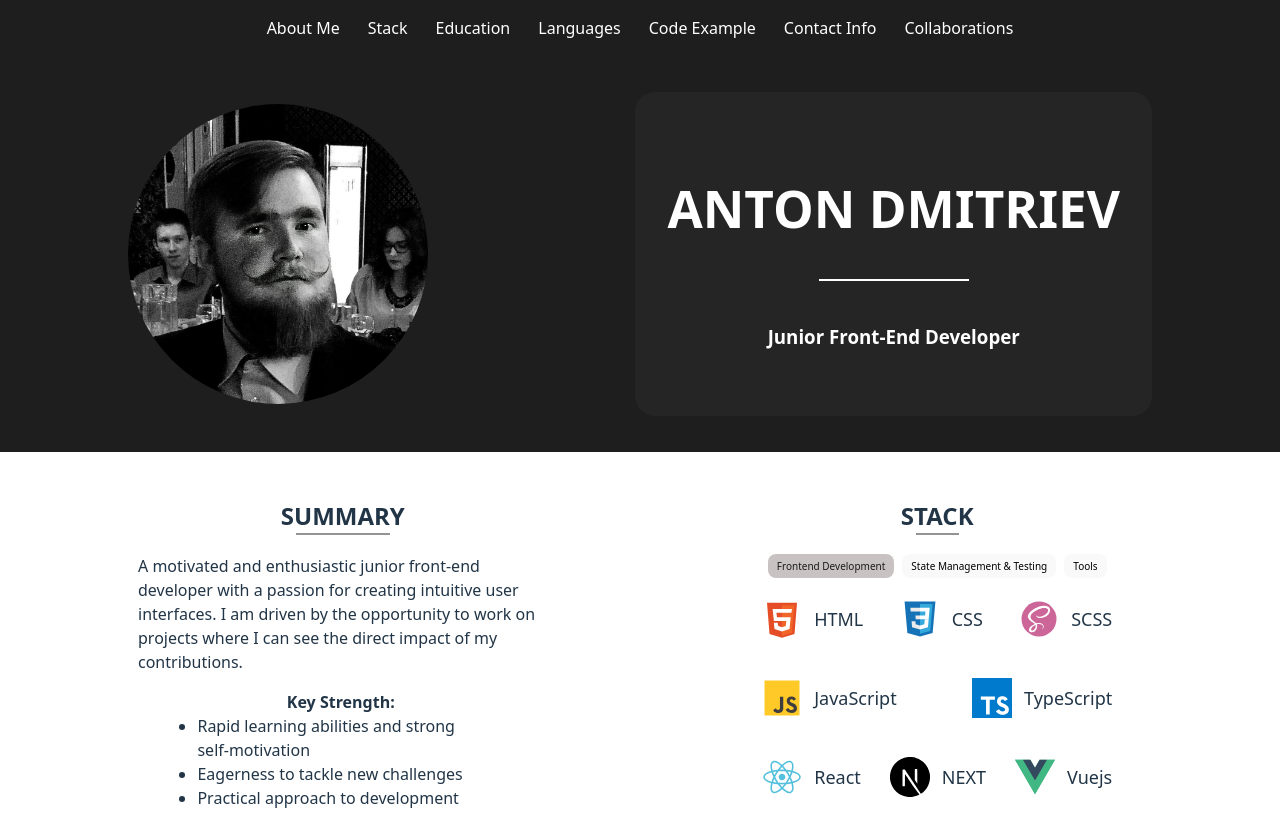
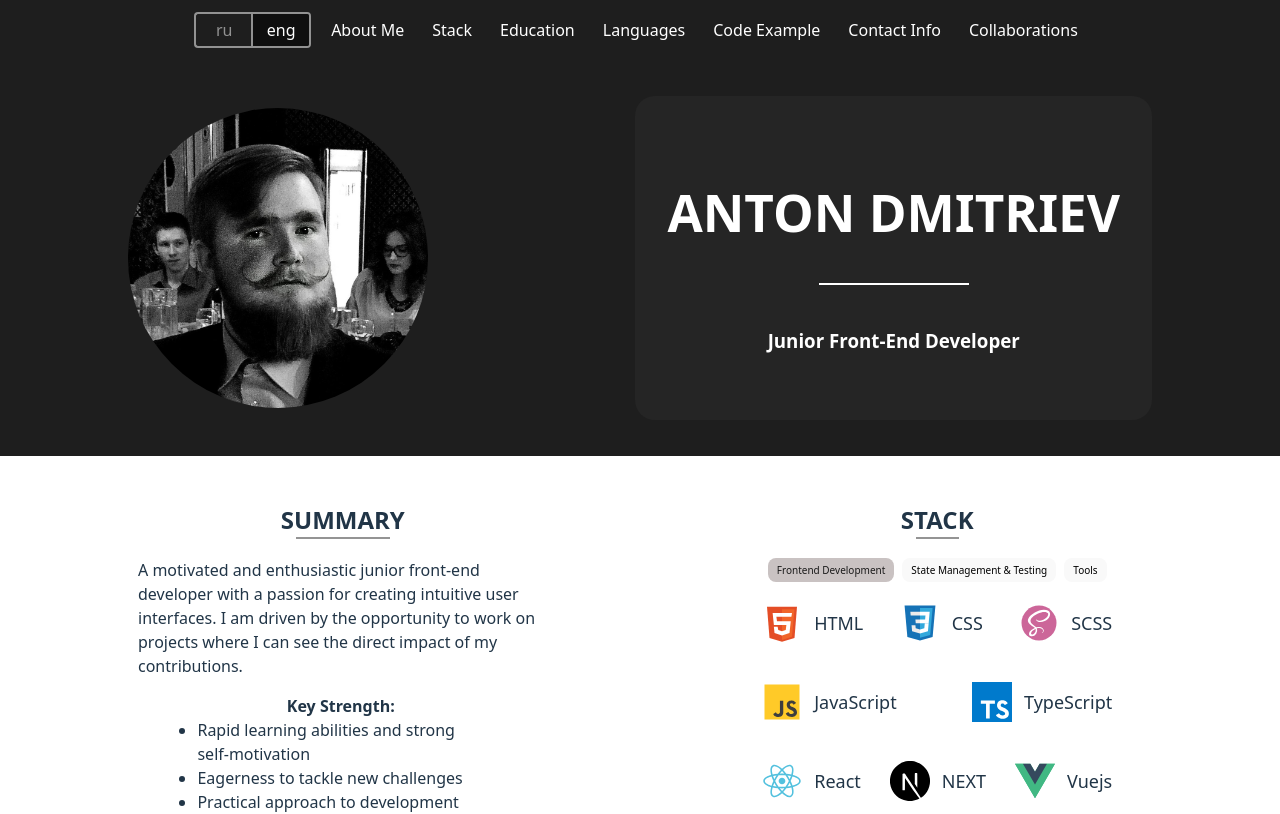
Before and after one commit to lipan4836/lipan4836, a React (Vite) app in the folder cv/: page / in a window 1280 px wide. Shown: the top 814 px of the page. Built offline with nearby package versions, Linux system fonts and the light colour scheme.

Commit message:
feat: implement lang switcher component

```diff
--- a/cv/src/components/Header/Header.tsx
+++ b/cv/src/components/Header/Header.tsx
@@ -1,5 +1,6 @@
 import { useEffect, useState, type ReactElement } from 'react';
 import styles from './Header.module.scss';
+import LangSwitch from '../UI/LangSwitch/LangSwitch';
 
 function Header(): ReactElement {
   const [isMenuOpen, setIsMenuOpen] = useState<boolean>(false);
@@ -23,10 +24,17 @@ function Header(): ReactElement {
     setIsMenuOpen(!isMenuOpen);
   };
 
+  const closeMenu = (): void => {
+    setIsMenuOpen(false)
+  }
+
   return (
     <header className={styles.header}>
       <div className={styles.wrap}>
         <nav className={`${styles.nav} ${isMenuOpen ? styles['nav-open'] : ''}`}>
+          <div onClick={closeMenu}>
+            <LangSwitch />
+          </div>
           <a className={styles['nav_link']} href="#summary" onClick={() => setIsMenuOpen(false)}>
             About Me
           </a>
--- /dev/null
+++ b/cv/src/components/UI/LangSwitch/LangSwitch.module.scss
@@ -0,0 +1,92 @@
+.switcher {
+  position: relative;
+  display: inline-flex;
+}
+
+.btn {
+  cursor: pointer;
+  position: relative;
+  z-index: 1;
+  display: inline-block;
+  min-width: 40px;
+  padding: 4px 8px;
+  border: 2px solid #929292;
+  font-weight: 500;
+  color: #929292;
+  text-align: center;
+  background: transparent;
+  transition: all 400ms ease;
+
+  &:first-of-type {
+    border-radius: 4px 0 0 4px;
+  }
+
+  &:last-of-type {
+    border-radius: 0 4px 4px 0;
+  }
+}
+
+.toggle {
+  display: none;
+
+  & + label {
+    position: relative;
+    overflow: hidden;
+
+    &::after {
+      content: '';
+      position: absolute;
+      z-index: -1;
+      top: 0;
+      left: 100%;
+      width: 100%;
+      height: 100%;
+      background: #0f0f0f;
+      transition: left 400ms cubic-bezier(0.77, 0, 0.175, 1);
+    }
+
+    &:hover {
+      color: #1a1a1a;
+    }
+  }
+
+  &.toggleLeft {
+    & + label {
+      border-right: none;
+
+      &::after {
+        left: 100%;
+      }
+    }
+
+    &:checked + label {
+      color: #fff;
+
+      &::after {
+        left: 0;
+      }
+    }
+  }
+
+  &.toggleRight {
+    & + label {
+      margin-left: -1px;
+
+      &::after {
+        left: -100%;
+      }
+    }
+
+    &:checked + label {
+      color: #fff;
+
+      &::after {
+        left: 0;
+      }
+    }
+  }
+
+  &:checked + label {
+    cursor: default;
+  }
+}
--- /dev/null
+++ b/cv/src/components/UI/LangSwitch/LangSwitch.tsx
@@ -0,0 +1,47 @@
+import type { ReactElement} from 'react';
+import React, { useState } from 'react';
+import styles from './LangSwitch.module.scss';
+
+type LangOption = 'ru' | 'eng';
+
+function LangSwitch(): ReactElement {
+  const [value, setValue] = useState<LangOption>('eng')
+
+  const handleChange = (e: React.ChangeEvent<HTMLInputElement>): void => {
+    const newValue = e.target.value
+
+    if (newValue === 'ru' || newValue === 'eng') setValue(newValue)
+  }
+
+  return (
+    <div className={styles.switcher}>
+      <input
+        id="toggle-on"
+        className={`${styles.toggle} ${styles.toggleLeft}`}
+        name="toggle"
+        value="ru"
+        type="radio"
+        checked={value === 'ru'}
+        onChange={handleChange}
+      />
+      <label htmlFor="toggle-on" className={styles.btn}>
+        ru
+      </label>
+
+      <input
+        id="toggle-off"
+        className={`${styles.toggle} ${styles.toggleRight}`}
+        name="toggle"
+        value="eng"
+        type="radio"
+        checked={value === 'eng'}
+        onChange={handleChange}
+      />
+      <label htmlFor="toggle-off" className={styles.btn}>
+        eng
+      </label>
+    </div>
+  );
+}
+
+export default LangSwitch;
```
